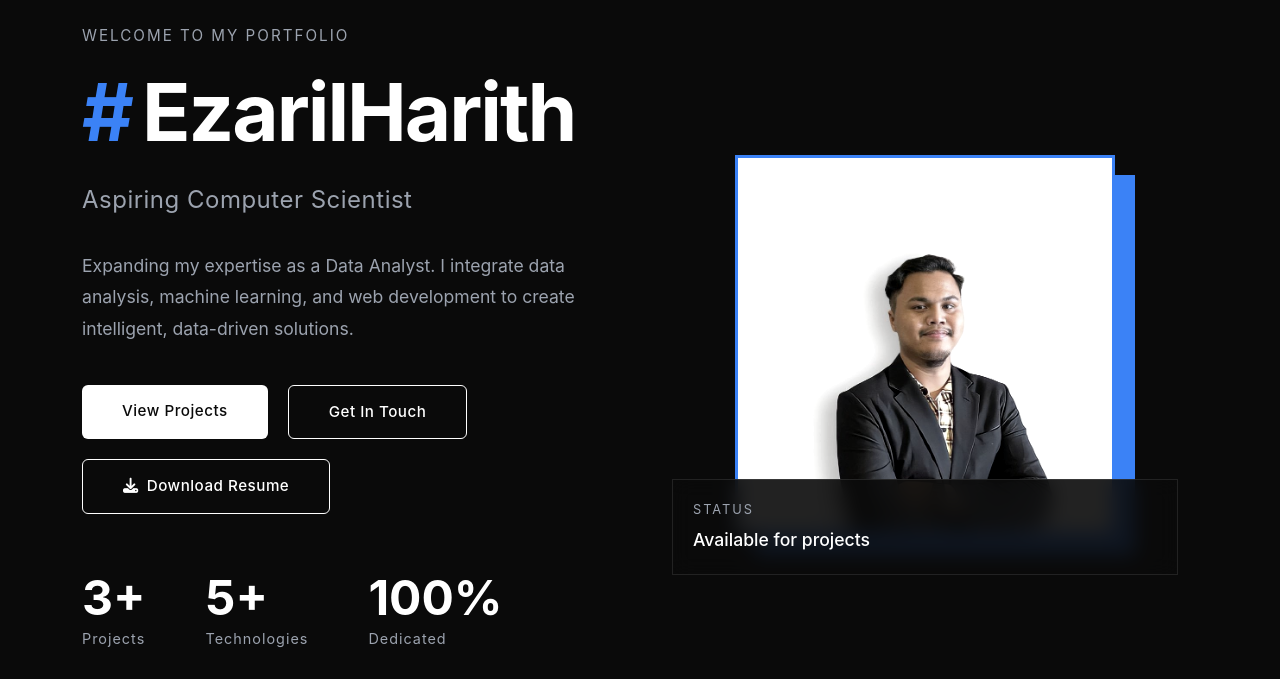
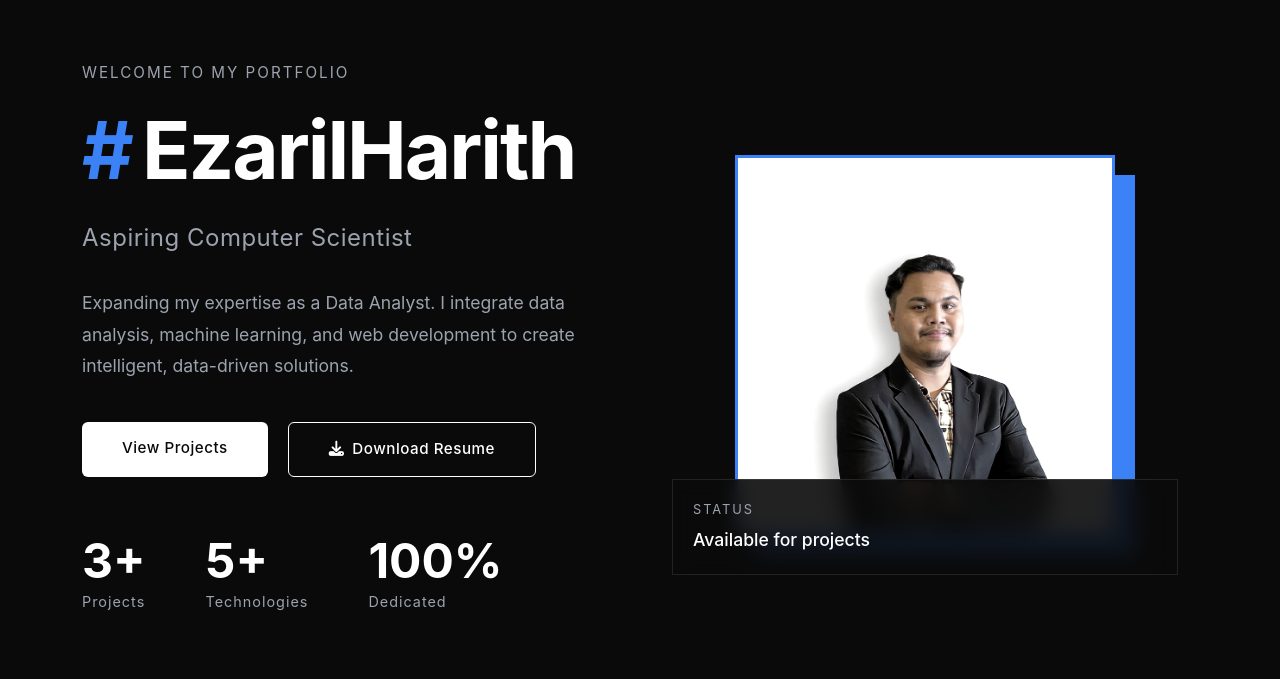
Before and after one commit to harithezaril/ezaril-portfolio, a Django app: page / in a window 1280 px wide. Shown: the part 95-774 px from the top of the page. Run offline with Django 5.2, Linux system fonts and the light colour scheme.

Commit message:
Updated index.html design

```diff
--- a/myportfolio/home/templates/home/index.html
+++ b/myportfolio/home/templates/home/index.html
@@ -18,9 +18,6 @@
                 <div class="hero-buttons">
                     <a href="{% url 'projects' %}" class="btn btn-primary">
                         View Projects
-                    </a>
-                    <a href="{% url 'contact' %}" class="btn btn-outline-light">
-                        Get In Touch
                     </a>
                     <a href="{% static 'home/resume/RESUME_EZARIL.pdf' %}" class="btn btn-outline-light" download>
         <i class="fas fa-download me-2"></i>Download Resume
```
